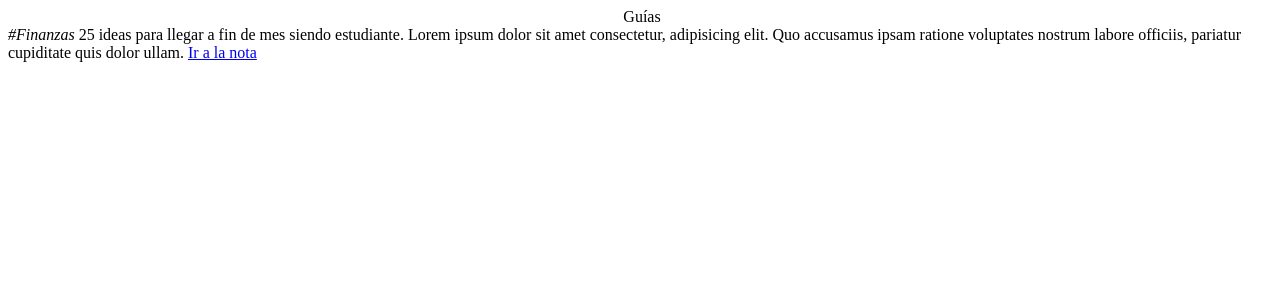
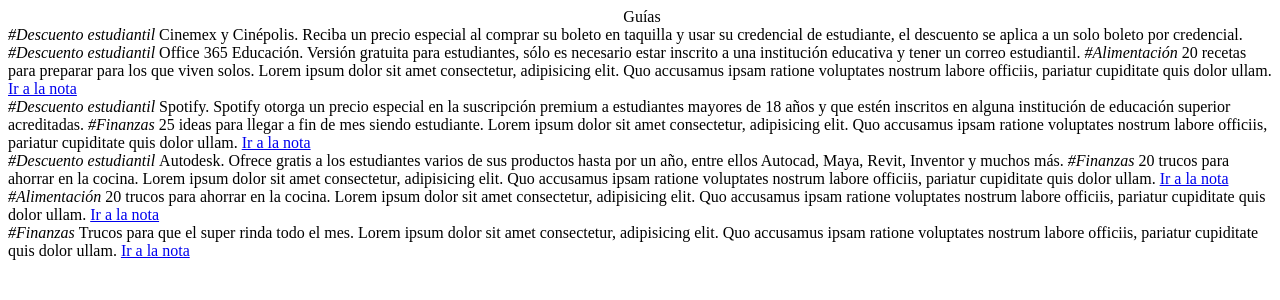
Before and after one commit to rodnavarroc/economyhealth, a PHP site: page /app/tab2/tab2.page.html in a window 1280 px wide. Shown: the top 300 px of the page. Run offline with PHP 8.4, Linux system fonts and the light colour scheme.

Commit message:
Más ejemplos en guías

```diff
--- a/src/app/tab2/tab2.page.html
+++ b/src/app/tab2/tab2.page.html
@@ -59,8 +59,135 @@
     </ion-item>
   </ion-card>-->
 
+
+
+
+<!-- CARD DE ITEMS
   <ion-card>
-    <ion-img src="https://digitalsevilla.com/wp-content/uploads/2018/02/Captura-de-pantalla-2018-02-13-a-las-23.21.44.png"></ion-img>
+    <ion-card-header>
+      <ion-row>
+        <ion-col>
+          <ion-card-subtitle><i>#Descuento Estudiantil</i></ion-card-subtitle>
+        </ion-col>
+        <ion-col>
+          <a (click)="toggleZipped()" (click)="clickedStar()" style="float: right; font-size: 18px;"><ion-icon slot="icon-only" [name]="zipped ? 'star-outline' : 'star'"></ion-icon></a>
+        </ion-col>
+      </ion-row>
+      <ion-card-title>Descuentos y beneficios con la credencial estudiantil.</ion-card-title>
+    </ion-card-header>
+    <ion-item>
+      <ion-row>
+        <ion-col><ion-img class="img_descuentos" src="https://www.paredro.com/wp-content/uploads/2015/08/cinepolis-cinemex.jpg"></ion-img></ion-col>
+        <ion-col><p>Reciba un precio especial al mostrar en taquilla su credencial de estudiante.</p></ion-col>
+      </ion-row>
+    </ion-item>
+    <ion-item>
+      <ion-row>
+        <ion-col><ion-img class="img_descuentos" src="https://mextudia.com/wp-content/uploads/2019/09/office02.jpg"></ion-img></ion-col>
+        <ion-col><p>Versión gratuita para estudiantes, sólo es necesario estar inscrito a una institución educativa y tener un correo estudiantil.</p></ion-col>
+      </ion-row>
+    </ion-item>
+  </ion-card>-->
+
+
+   <!--CARD 1-->
+  <ion-card>
+    <ion-img src="https://www.paredro.com/wp-content/uploads/2015/08/cinepolis-cinemex.jpg"></ion-img>
+    <ion-card-header>
+    <ion-row>
+      <ion-col>
+        <ion-card-subtitle><i>#Descuento estudiantil</i></ion-card-subtitle>
+      </ion-col>
+      <ion-col>
+        <a (click)="toggleZipped()" (click)="clickedStar()" style="float: right; font-size: 18px;"><ion-icon slot="icon-only" [name]="zipped ? 'star-outline' : 'star'"></ion-icon></a>
+      </ion-col>
+    </ion-row>
+    <ion-card-title>Cinemex y Cinépolis.</ion-card-title>
+  </ion-card-header>
+    <ion-card-content style="text-align: justify;">
+      Reciba un precio especial al comprar su boleto en taquilla y usar su credencial de estudiante, el descuento se aplica a un solo boleto por credencial.
+    </ion-card-content>
+  </ion-card>
+
+
+   <!--CARD 2-->
+  <ion-card>
+    <ion-img  src="https://mextudia.com/wp-content/uploads/2019/09/office02.jpg"></ion-img>
+    <ion-card-header>
+    <ion-row>
+      <ion-col>
+        <ion-card-subtitle><i>#Descuento estudiantil</i></ion-card-subtitle>
+      </ion-col>
+      <ion-col>
+        <a (click)="toggleZipped()" (click)="clickedStar()" style="float: right; font-size: 18px;"><ion-icon slot="icon-only" [name]="zipped ? 'star-outline' : 'star'"></ion-icon></a>
+      </ion-col>
+    </ion-row>
+    <ion-card-title>Office 365 Educación.</ion-card-title>
+  </ion-card-header>
+    <ion-card-content style="text-align: justify;">
+      Versión gratuita para estudiantes, sólo es necesario estar inscrito a una institución educativa y tener un correo estudiantil.
+    </ion-card-content>
+  </ion-card>
+
+
+
+  <!--CARD 3-->
+  <ion-card>
+    <ion-img src="https://img.culturacolectiva.com/cdn-cgi/image/f=auto,w=auto,q=80,fit=contain/content/2016/01/egg-wrap-recetas-r%C3%A1pidas-medium.jpg"></ion-img>
+    <ion-card-header>
+    <ion-row>
+      <ion-col>
+        <ion-card-subtitle><i>#Alimentación</i></ion-card-subtitle>
+      </ion-col>
+      <ion-col>
+        <a (click)="toggleZipped()" (click)="clickedStar()" style="float: right; font-size: 18px;"><ion-icon slot="icon-only" [name]="zipped ? 'star-outline' : 'star'"></ion-icon></a>
+      </ion-col>
+    </ion-row>
+    <ion-card-title>20 recetas para preparar para los que viven solos.</ion-card-title>
+  </ion-card-header>
+    <ion-card-content style="text-align: justify;">
+      Lorem ipsum dolor sit amet consectetur, adipisicing elit. Quo accusamus ipsam ratione voluptates nostrum labore officiis, pariatur cupiditate quis dolor ullam.
+    </ion-card-content>
+    <ion-grid>
+      <ion-row>
+        <ion-col size="6">
+          <a href="https://culturacolectiva.com/comida/20-recetas-rapidas-y-faciles-de-preparar-para-los-que-viven-solos" target="blank">
+          <ion-button class="btn_ligas" expand="full">Ir a la nota</ion-button>
+          </a>
+        </ion-col>
+        <ion-col size="6">
+          <center>
+            <ion-button expand="block"  class="btn_secondary">
+              <ion-icon slot="icon-only" name="share-social-outline"></ion-icon>
+            </ion-button>
+          </center>
+        </ion-col>
+      </ion-row>
+    </ion-grid>
+  </ion-card>
+
+  <!--CARD 4-->
+  <ion-card>
+    <ion-img  src="https://lh3.googleusercontent.com/proxy/6PPVNXyZ_V1pQS2p5g9cI9qdX4COsntdDKVbS-fVKck2VfqQSHlaS94fXBZw-EJFF5KrYMhAhhg_81OiXypneooCFU6Z2I9JhLviOo0OmTY4W_IvooZlC8n7t76Z0491LJSPIrDoMwtg3XA"></ion-img>
+    <ion-card-header>
+    <ion-row>
+      <ion-col>
+        <ion-card-subtitle><i>#Descuento estudiantil</i></ion-card-subtitle>
+      </ion-col>
+      <ion-col>
+        <a (click)="toggleZipped()" (click)="clickedStar()" style="float: right; font-size: 18px;"><ion-icon slot="icon-only" [name]="zipped ? 'star-outline' : 'star'"></ion-icon></a>
+      </ion-col>
+    </ion-row>
+    <ion-card-title>Spotify.</ion-card-title>
+  </ion-card-header>
+    <ion-card-content style="text-align: justify;">
+      Spotify otorga un precio especial en la suscripción premium a estudiantes mayores de 18 años y que estén inscritos en alguna institución de educación superior acreditadas.
+    </ion-card-content>
+  </ion-card>
+
+  <!--CARD 5-->
+  <ion-card>
+    <ion-img src="https://www.zaplo.es/blog/wp-content/uploads/2019/01/controlar-tus-gastos.jpeg"></ion-img>
     <ion-card-header>
     <ion-row>
       <ion-col>
@@ -93,6 +220,132 @@
     </ion-grid>
   </ion-card>
 
+  <!--CARD 6-->
+  <ion-card>
+    <ion-img  src="https://brandemia.org/sites/default/files/logo_principal_autodesk.jpg"></ion-img>
+    <ion-card-header>
+    <ion-row>
+      <ion-col>
+        <ion-card-subtitle><i>#Descuento estudiantil</i></ion-card-subtitle>
+      </ion-col>
+      <ion-col>
+        <a (click)="toggleZipped()" (click)="clickedStar()" style="float: right; font-size: 18px;"><ion-icon slot="icon-only" [name]="zipped ? 'star-outline' : 'star'"></ion-icon></a>
+      </ion-col>
+    </ion-row>
+    <ion-card-title>Autodesk.</ion-card-title>
+  </ion-card-header>
+    <ion-card-content style="text-align: justify;">
+      Ofrece gratis a los estudiantes varios de sus productos hasta por un año, entre ellos Autocad, Maya, Revit, Inventor y muchos más.
+    </ion-card-content>
+  </ion-card>
+
+  <!--CARD 7-->
+  <ion-card>
+    <ion-img src="https://cocinaconoberon.files.wordpress.com/2015/09/shutterstock_249406468.jpg"></ion-img>
+    <ion-card-header>
+    <ion-row>
+      <ion-col>
+        <ion-card-subtitle><i>#Finanzas</i></ion-card-subtitle>
+      </ion-col>
+      <ion-col>
+        <a (click)="toggleZipped()" (click)="clickedStar()" style="float: right; font-size: 18px;"><ion-icon slot="icon-only" [name]="zipped ? 'star-outline' : 'star'"></ion-icon></a>
+      </ion-col>
+    </ion-row>
+    <ion-card-title>20 trucos para ahorrar en la cocina.</ion-card-title>
+  </ion-card-header>
+    <ion-card-content style="text-align: justify;">
+      Lorem ipsum dolor sit amet consectetur, adipisicing elit. Quo accusamus ipsam ratione voluptates nostrum labore officiis, pariatur cupiditate quis dolor ullam.
+    </ion-card-content>
+    <ion-grid>
+      <ion-row>
+        <ion-col size="6">
+          <a href="https://www.clara.es/hogar/trucos-para-ahorrar-cocina_183" target="blank">
+          <ion-button class="btn_ligas" expand="full">Ir a la nota</ion-button>
+          </a>
+        </ion-col>
+        <ion-col size="6">
+          <center>
+            <ion-button expand="block"  class="btn_secondary">
+              <ion-icon slot="icon-only" name="share-social-outline"></ion-icon>
+            </ion-button>
+          </center>
+        </ion-col>
+      </ion-row>
+    </ion-grid>
+  </ion-card>
+
+  <!--CARD 8-->
+  <ion-card>
+    <ion-img src="https://cocinaconoberon.files.wordpress.com/2015/09/shutterstock_249406468.jpg"></ion-img>
+    <ion-card-header>
+    <ion-row>
+      <ion-col>
+        <ion-card-subtitle><i>#Alimentación</i></ion-card-subtitle>
+      </ion-col>
+      <ion-col>
+        <a (click)="toggleZipped()" (click)="clickedStar()" style="float: right; font-size: 18px;"><ion-icon slot="icon-only" [name]="zipped ? 'star-outline' : 'star'"></ion-icon></a>
+      </ion-col>
+    </ion-row>
+    <ion-card-title>20 trucos para ahorrar en la cocina.</ion-card-title>
+  </ion-card-header>
+    <ion-card-content style="text-align: justify;">
+      Lorem ipsum dolor sit amet consectetur, adipisicing elit. Quo accusamus ipsam ratione voluptates nostrum labore officiis, pariatur cupiditate quis dolor ullam.
+    </ion-card-content>
+    <ion-grid>
+      <ion-row>
+        <ion-col size="6">
+          <a href="https://www.clara.es/hogar/trucos-para-ahorrar-cocina_183" target="blank">
+          <ion-button class="btn_ligas" expand="full">Ir a la nota</ion-button>
+          </a>
+        </ion-col>
+        <ion-col size="6">
+          <center>
+            <ion-button expand="block"  class="btn_secondary">
+              <ion-icon slot="icon-only" name="share-social-outline"></ion-icon>
+            </ion-button>
+          </center>
+        </ion-col>
+      </ion-row>
+    </ion-grid>
+  </ion-card>
+
+  <!--CARD 9-->
+  <ion-card>
+    <ion-img src="https://querido-dinero.imgix.net/255/Portada-30-copy.png?w=1200&h=628&fit=crop&crop=faces&auto=format,compress&lossless=1"></ion-img>
+    <ion-card-header>
+    <ion-row>
+      <ion-col>
+        <ion-card-subtitle><i>#Finanzas</i></ion-card-subtitle>
+      </ion-col>
+      <ion-col>
+        <a (click)="toggleZipped()" (click)="clickedStar()" style="float: right; font-size: 18px;"><ion-icon slot="icon-only" [name]="zipped ? 'star-outline' : 'star'"></ion-icon></a>
+      </ion-col>
+    </ion-row>
+    <ion-card-title>Trucos para que el super rinda todo el mes.</ion-card-title>
+  </ion-card-header>
+    <ion-card-content style="text-align: justify;">
+      Lorem ipsum dolor sit amet consectetur, adipisicing elit. Quo accusamus ipsam ratione voluptates nostrum labore officiis, pariatur cupiditate quis dolor ullam.
+    </ion-card-content>
+    <ion-grid>
+      <ion-row>
+        <ion-col size="6">
+          <a href="https://www.vix.com/es/imj/hogar/6967/trucos-para-que-las-compras-del-super-rindan-todo-el-mes" target="blank">
+          <ion-button class="btn_ligas" expand="full">Ir a la nota</ion-button>
+          </a>
+        </ion-col>
+        <ion-col size="6">
+          <center>
+            <ion-button expand="block"  class="btn_secondary">
+              <ion-icon slot="icon-only" name="share-social-outline"></ion-icon>
+            </ion-button>
+          </center>
+        </ion-col>
+      </ion-row>
+    </ion-grid>
+  </ion-card>
+
+
+
   <!--CUERPO DE LA PAGINA-->
 
   </ion-content>
```
Also changed, not shown: src/app/tab2/tab2.page.scss (+12 -0 lines).
